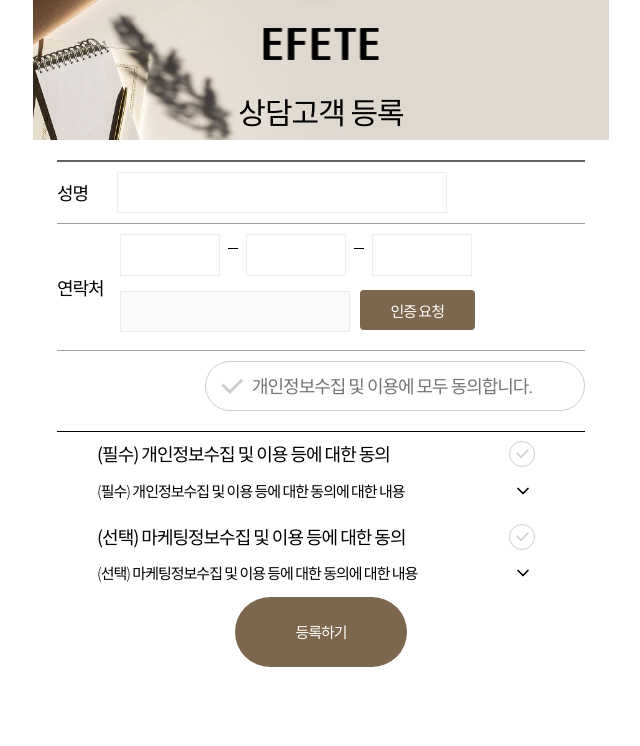
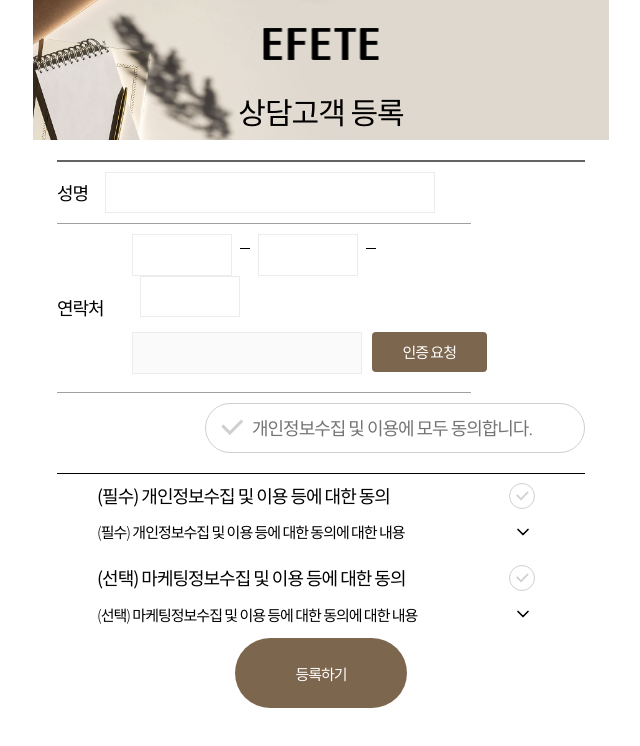
Before and after one commit to efete5200/hldni, a Next.js app: page / in a window 1280 px wide. Shown: the top 746 px of the page, without its empty margins (319-959 px from the left). Built offline with nearby package versions, Linux system fonts and the light colour scheme; a web font is replaced by a local one.

Commit message:
logic fix

```diff
--- a/src/app/action.ts
+++ b/src/app/action.ts
@@ -69,7 +69,7 @@
     await setSerial(phoneNumber, serial);
     console.log(serial);
 
-    await requestMsg(phoneNumber.replace(/-/g, ""), serial);
+    // await requestMsg(phoneNumber.replace(/-/g, ""), serial);
     return IrequestSnsMsg.SUCCESS;
   } catch (error) {
     console.log(error);
--- a/src/app/page.tsx
+++ b/src/app/page.tsx
@@ -62,7 +62,7 @@
     setPending(true);
     const msg: IrequestSnsMsg | string = await requestCertify(phoneNumber);
     setPending(false);
-    if (msg === ICertifyButton.AUTH) {
+    if (msg === IrequestSnsMsg.SUCCESS) {
       setCertifyButton(ICertifyButton.AUTH);
       alert(msg);
       return;
@@ -160,10 +160,10 @@
               <table className="w-full table">
                 <colgroup>
                   <col width="15%" />
-                  <col width="*" />
+                  <col width="85%" />
                 </colgroup>
-                <tbody>
-                  <tr className="flex items-center">
+                <tbody className="flex flex-col items-center">
+                  <tr className="flex items-center w-[100%]">
                     <td className="heading w-10">성명</td>
                     <td>
                       <input
@@ -172,12 +172,12 @@
                         id="name"
                         value={name}
                         onChange={(e) => setName(e.target.value)}
-                        className="input_txt sm:w-[330px] transform translate-x-[-17px] md:translate-x-3"
+                        className="input_txt w-[200px] sm:w-[330px]"
                       />
                     </td>
                   </tr>
                   <tr className="flex items-center">
-                    <td className="heading">연락처</td>
+                    <td className="heading mr-3">연락처</td>
                     <td className="md:transform md:translate-x-4">
                       <input
                         type="text"
```
